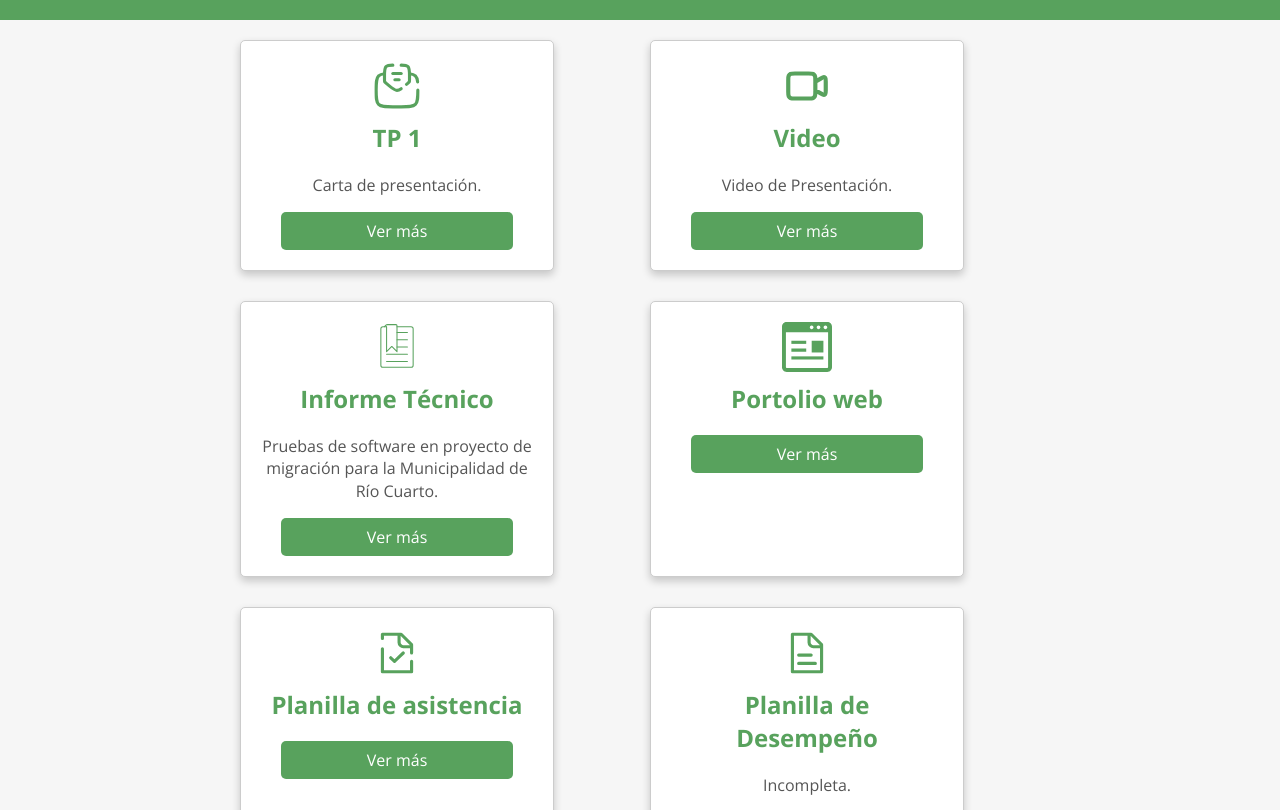
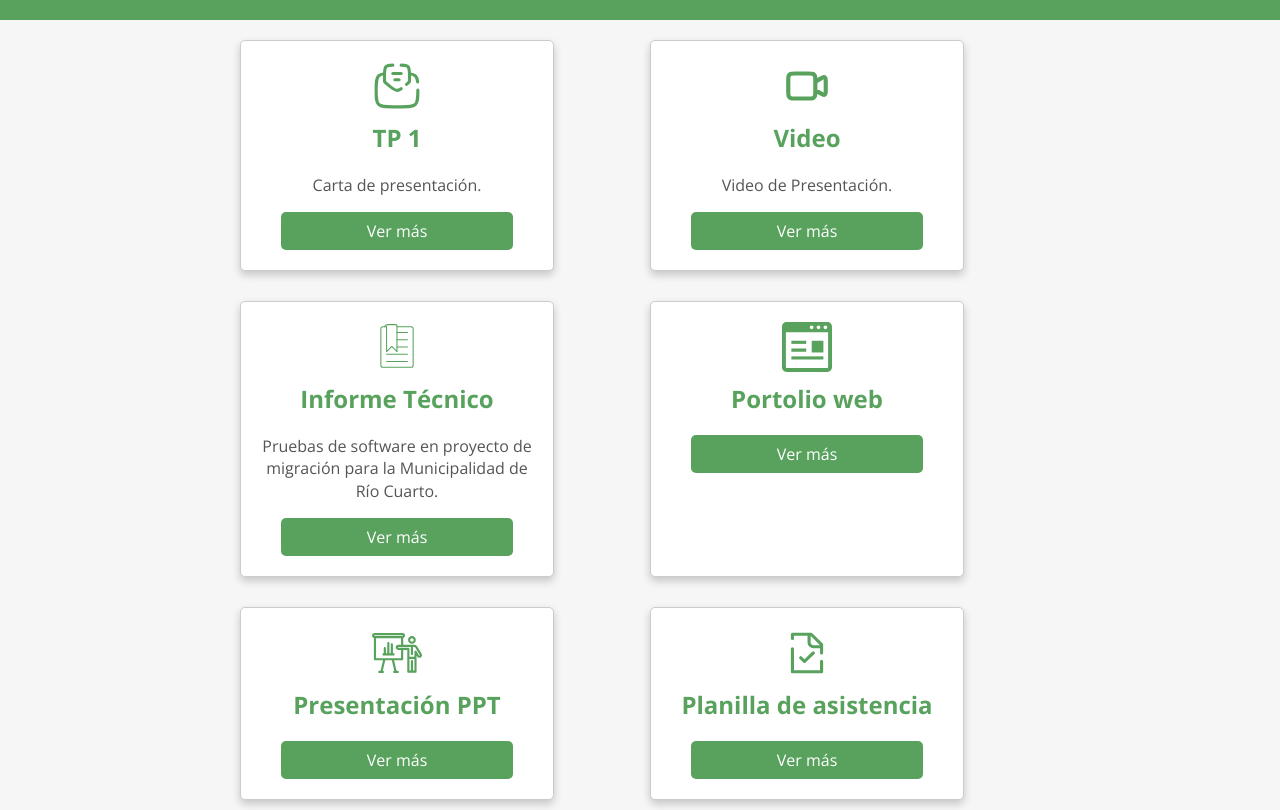
Before and after one commit to hernanparedes55/presentacionPPS, a website: page index.html in a window 1280 px wide. Shown: the part 106-916 px from the top of the page. Drawn offline with nearby package versions, Linux system fonts and the light colour scheme.

Commit message:
commit 28/11

```diff
--- a/index.html
+++ b/index.html
@@ -44,6 +44,13 @@
         </div>
 
         <div class="trabajo">
+            <img src="./public/presentacionPPT.svg" alt="Trabajo 2">
+            <h2>Presentación PPT</h2>
+            <p></p>
+            <a href="https://www.canva.com/design/DAF0PuKXpH4/cLP2yVDvORUe_GIIj2H19A/view?utm_content=DAF0PuKXpH4&utm_campaign=designshare&utm_medium=link&utm_source=editor" target="_blank">Ver más</a>
+        </div>
+
+        <div class="trabajo">
             <img src="./public/asistencia.svg" alt="Trabajo 2">
             <h2>Planilla de asistencia</h2>
             <p></p>
```
Also changed, not shown: package.json (added, +8 -0 lines), public/presentacionPPT.svg (added), 1 other file.
